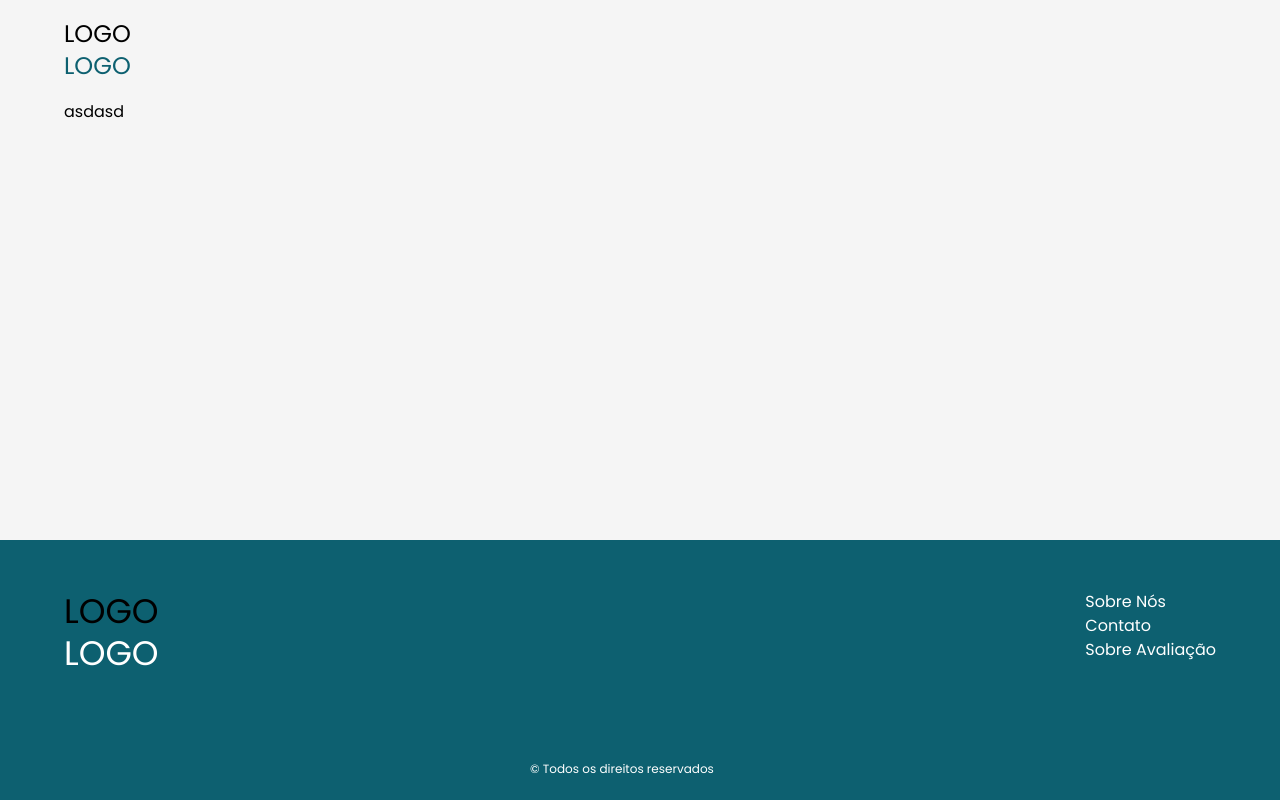
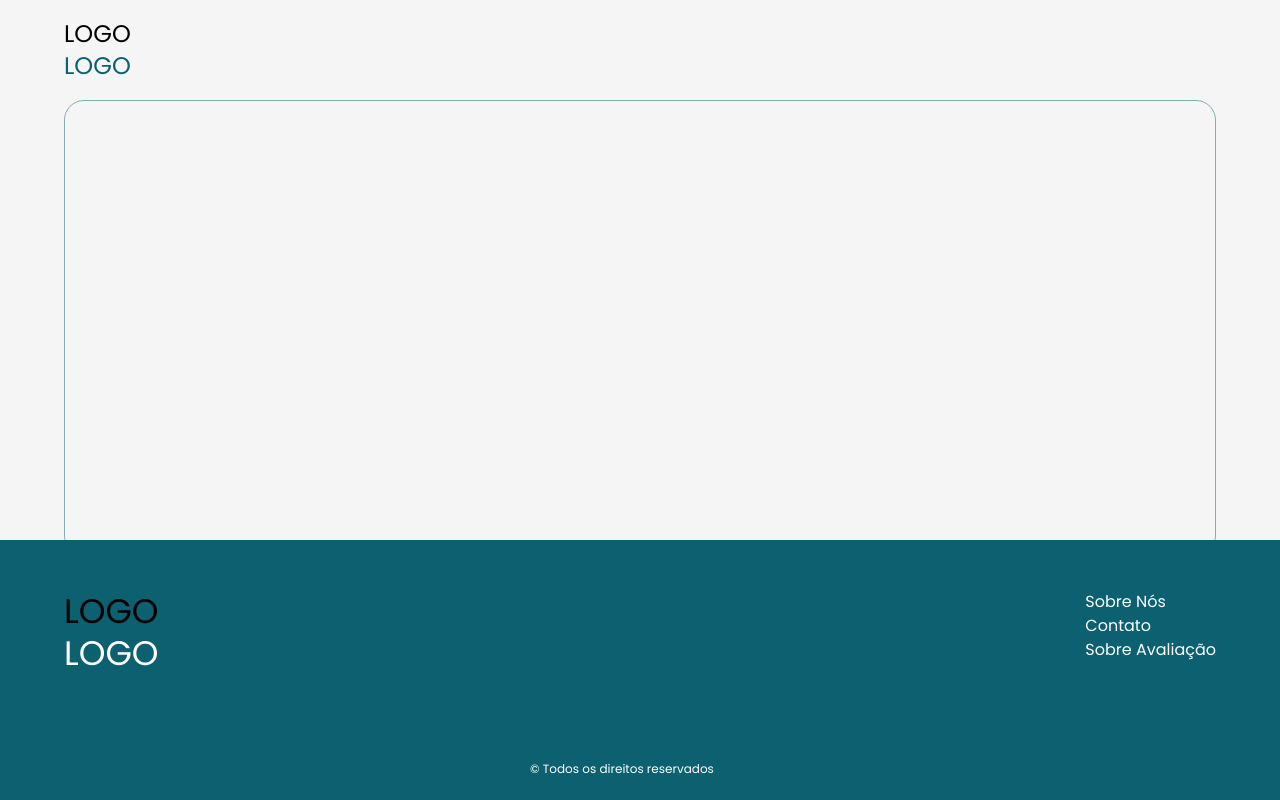
Before and after one commit to AnaaUdesc/TCC, a React (Vite) app: page / in a window 1280 px wide. Built offline with nearby package versions, Linux system fonts and the light colour scheme.

Commit message:
Box de fundo outlined

```diff
--- a/src/Pages/Home.tsx
+++ b/src/Pages/Home.tsx
@@ -11,9 +11,23 @@ export default function HomePage() {
         flexDirection: "column",
       }}
     >
-      <Container sx={{ flexGrow: 1 }}>
+      <Container
+        sx={{
+          flexGrow: 1,
+          display: "flex", // Para que o conteúdo dentro seja flexível
+          flexDirection: "column",
+        }}
+      >
         <Header />
-        <Box>asdasd</Box>
+        <Box
+          sx={{
+            border: 1,
+            borderRadius: 2,
+            borderColor: "#86ADB5",
+            flexGrow: 1,
+            marginBottom: -2,
+          }}
+        ></Box>
       </Container>
       <Footer />
     </Box>
```
